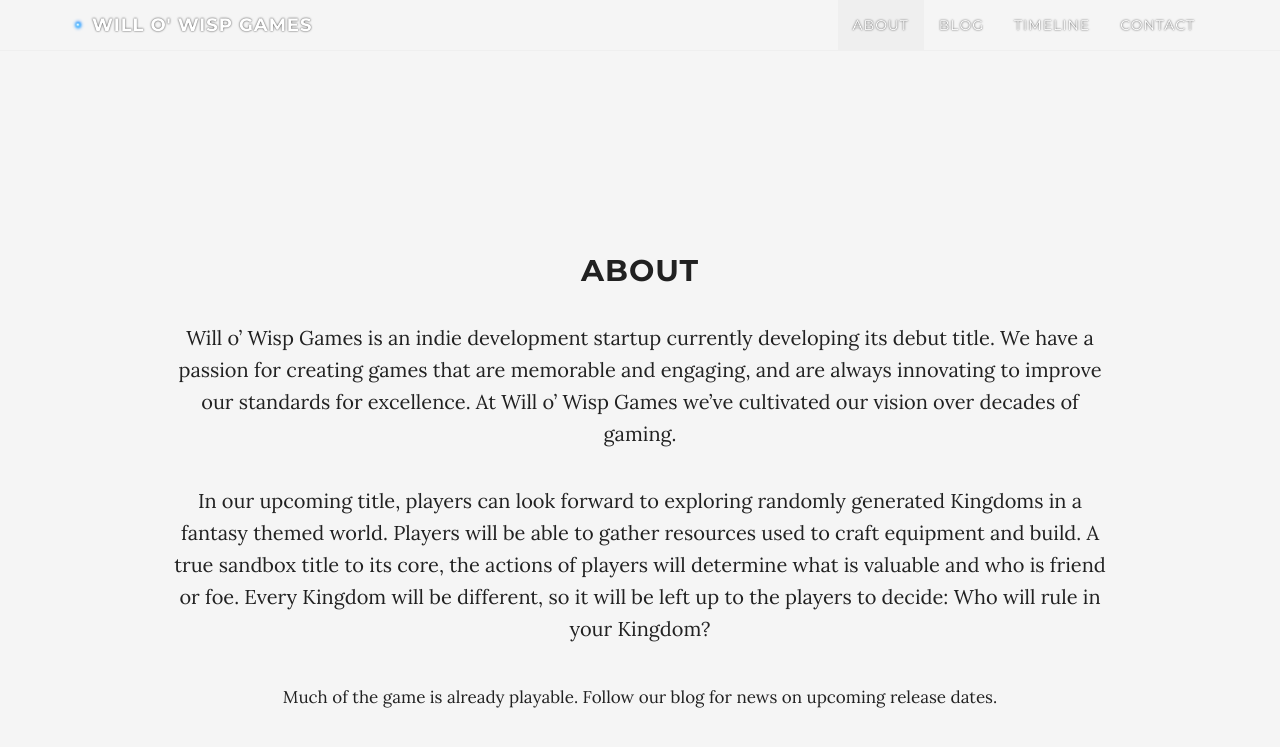
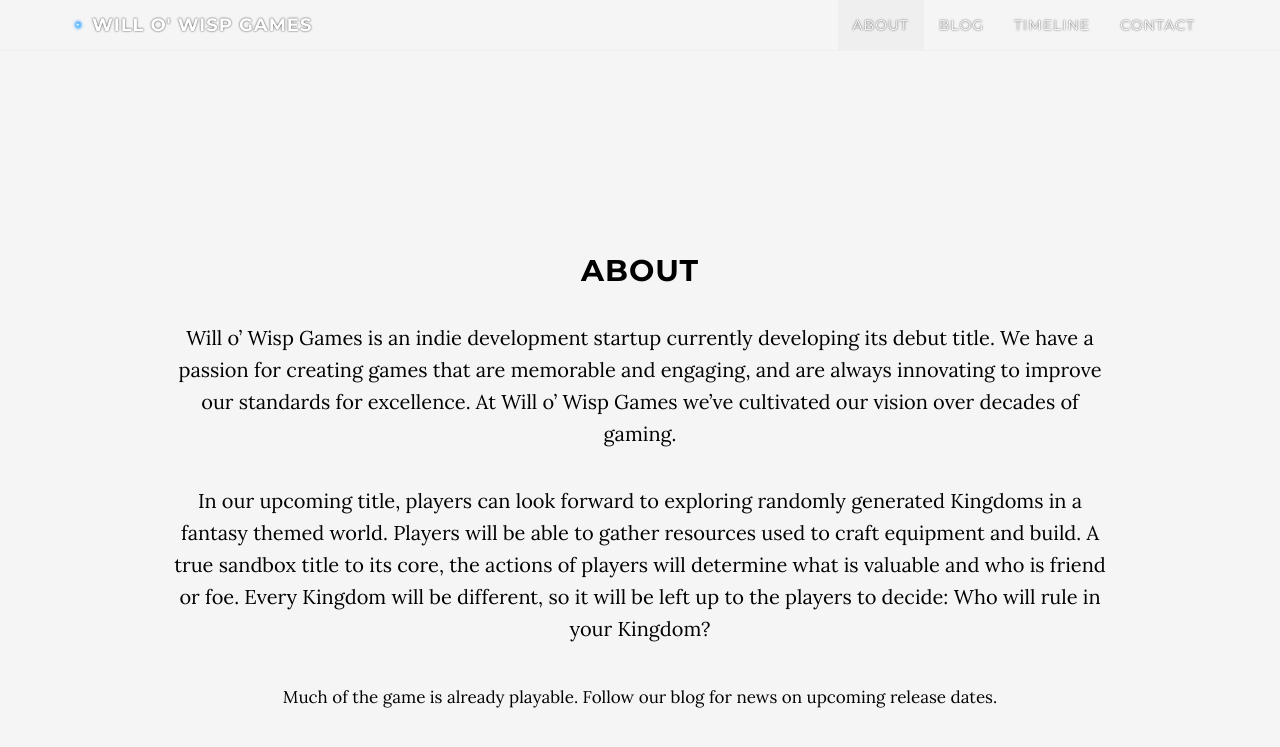
Before and after one commit to WilloWispGames/WilloWispGames.github.io, a Jekyll site: the page built from index.html, in a window 1280 px wide and 900 px high, scrolled down 896 px. Shown: the top 747 px of the window. Built offline with Jekyll 4.4.1, drawn with Linux system fonts in a browser that asks for light colours; nearby versions of some CDN libraries; comment, search, counter and statistics services are not loaded; grey boxes are pictures that could not be loaded.

Commit message:
Update _variables.scss

```diff
--- a/_sass/_variables.scss
+++ b/_sass/_variables.scss
@@ -3,17 +3,17 @@
 $primary: #bdbdbd; //#00cdff;
 $dark: #000;
 $light: #fff;
-$greyPane: #f5f5f5; //#eee;
-$darkText: #212121;
+$greyPane: #f5f5f5;
+$darkText: #000;
 $lightGrey: #e0e0e0;
 
 $navbar-text-shadow: true;
 $header-text-shadow: true;
-$header-background-color: $greyPane; //$dark;
+$header-background-color: $greyPane;
 $intro-text-color: $light;
 $navbar-color: $light;
 $navbar-lg-collapse-background-color: $header-background-color;
 $navbar-lg-background: transparent;
 $navbar-sm-background-color: $navbar-lg-collapse-background-color;
 
-$social-buttons-color: #00cdff; //$primary;
+$social-buttons-color: #00cdff;
```
